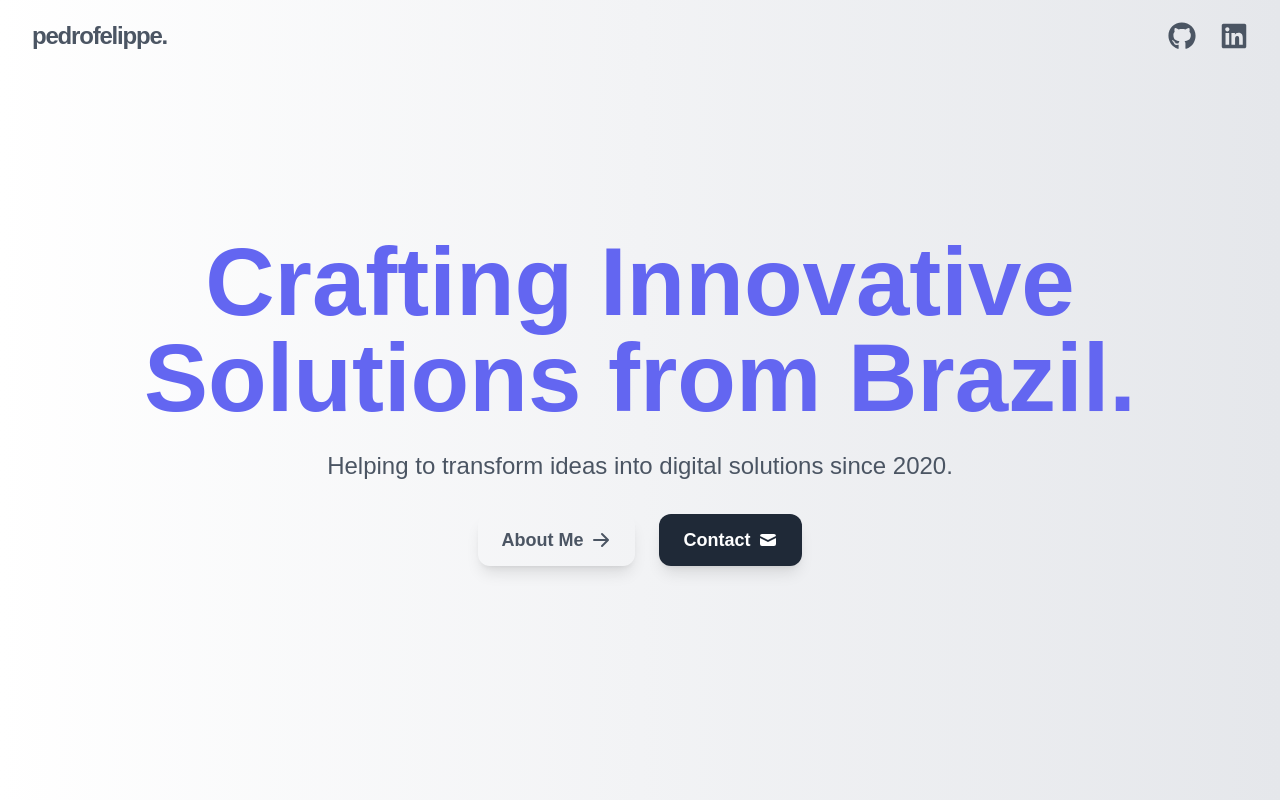
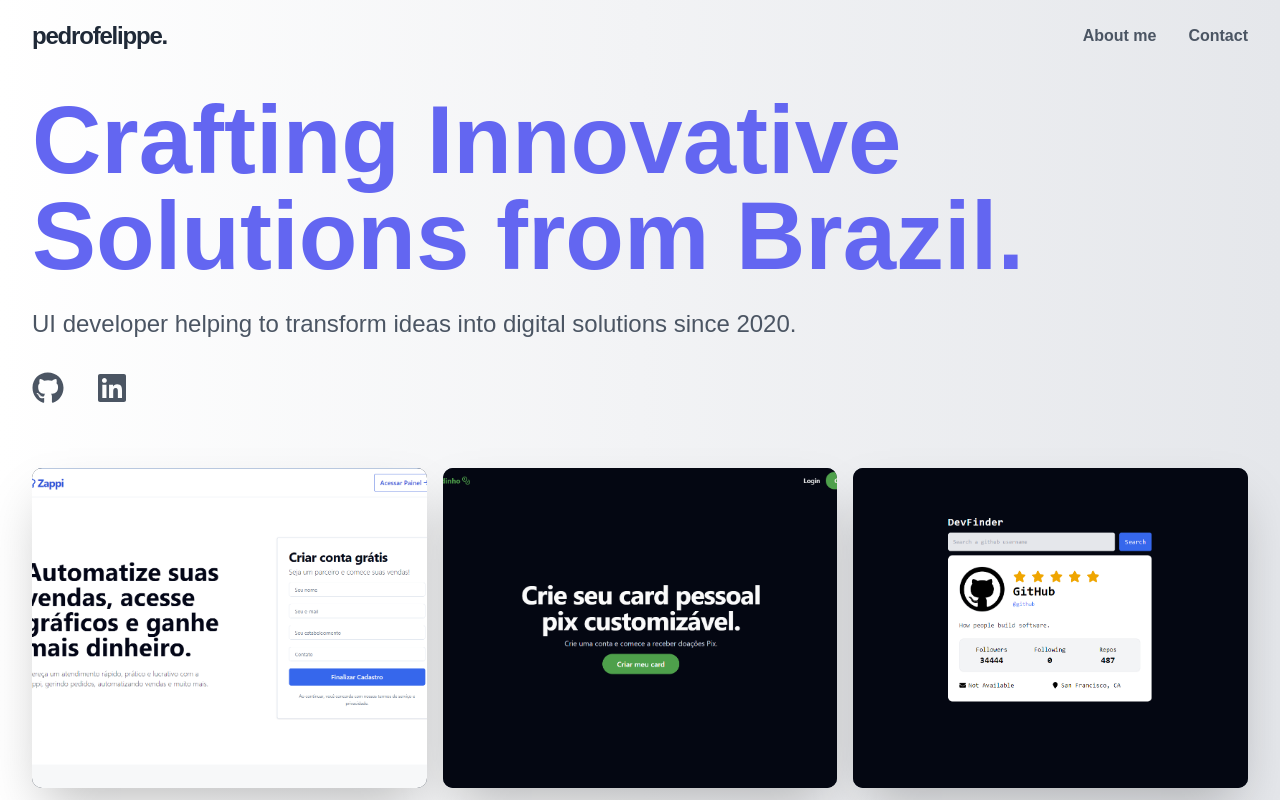
Before and after one commit to pefelippe/Portfolio, a Next.js app: page / in a window 1280 px wide. Built offline with nearby package versions, Linux system fonts and the light colour scheme.

Commit message:
refactor

```diff
--- a/pages/index.tsx
+++ b/pages/index.tsx
@@ -6,13 +6,14 @@ import FeaturedProjectsSection from "../src/sections/FeaturedProjectsSection";
 export default function Home() {
   return (
     <motion.div
-      className="flex flex-col items-center min-h-screen justify-center w-full mx-auto
+      className="flex flex-col items-start justify-center w-full mx-auto gap-16 pt-[10vh] min-h-screen max-w-screen-2xl
        px-4 sm:px-6 lg:px-8"
       initial={{ opacity: 0 }}
       animate={{ opacity: 1 }}
       transition={{ duration: 0.75 }}
     >
       <HeroSection />
+      <FeaturedProjectsSection />
     </motion.div>
   );
 }
--- a/src/components/ProjectCard.tsx
+++ b/src/components/ProjectCard.tsx
@@ -1,5 +1,4 @@
 import { motion } from "framer-motion";
-import Link from "next/link";
 import { useState } from "react";
 import { GitHubLogoIcon } from "@radix-ui/react-icons";
 import { Rocket } from "lucide-react";
@@ -33,32 +32,33 @@ function ProjectCard({
 
   return (
     <motion.div
-      whileHover={{ scale: 1.03 }}
-      className="flex flex-col bg-[#141418] rounded-xl shadow-lg overflow-hidden h-full cursor-pointer"
+      whileHover={{ scale: 1.05 }}
+      className="flex flex-col bg-gray-800 rounded-md shadow-2xl overflow-hidden h-full cursor-pointer transition-transform duration-300"
       onClick={handleCardClick}
     >
       <div
-        className="relative w-full overflow-hidden  "
+        className="relative w-full overflow-hidden"
         onMouseEnter={() => setIsHovered(true)}
         onMouseLeave={() => setIsHovered(false)}
       >
         <motion.img
           src={imgUrl}
           alt={title}
-          className={`w-full h-60 object-cover transition-all duration-300  ${
+          className={`w-full h-80 object-cover transition-transform duration-300 ${
             isHovered ? "scale-110 blur-sm" : ""
           }`}
         />
         {isHovered && (
-          <div className="absolute inset-0 flex items-center justify-center bg-black bg-opacity-70 p-4">
+          <div className="absolute inset-0 flex flex-col items-center justify-center bg-black bg-opacity-70 p-4 transition-opacity duration-300">
+            <h3 className="text-xl font-bold mb-2 text-white">{title}</h3>
             <p className="text-white text-center text-sm">{description}</p>
           </div>
         )}
       </div>
-      <div className="p-4 flex flex-col flex-grow">
-        <h3 className="text-lg font-semibold mb-2 text-white">{title}</h3>
+      {/* <div className="p-6 flex flex-col flex-grow">
+        <h3 className="text-xl font-bold mb-2 text-white">{title}</h3>
         {stack.length > 0 && (
-          <div className="flex flex-wrap gap-2 ">
+          <div className="flex flex-wrap gap-2 mt-2">
             {stack.map((tech) => (
               <span
                 key={tech}
@@ -69,41 +69,7 @@ function ProjectCard({
             ))}
           </div>
         )}
-        {/* <div className="flex justify-between mt-auto">
-          <Button
-            variant="outline"
-            size="sm"
-            className="bg-gray-700 text-white hover:bg-gray-600"
-            onClick={(e) => {
-              e.stopPropagation();
-              window.open(link || repo, "_blank", "noopener,noreferrer");
-            }}
-          >
-            {link ? (
-              <>
-                <Rocket className="mr-2 h-4 w-4" /> Demo
-              </>
-            ) : (
-              <>
-                <GitHubLogoIcon className="mr-2 h-4 w-4" /> Repo
-              </>
-            )}
-          </Button>
-          {link && (
-            <Button
-              variant="outline"
-              size="sm"
-              className="bg-gray-700 text-white hover:bg-gray-600"
-              onClick={(e) => {
-                e.stopPropagation();
-                window.open(repo, "_blank", "noopener,noreferrer");
-              }}
-            >
-              <GitHubLogoIcon className="mr-2 h-4 w-4" /> Repo
-            </Button>
-          )}
-        </div> */}
-      </div>
+      </div> */}
     </motion.div>
   );
 }
--- a/src/components/layout/Header.tsx
+++ b/src/components/layout/Header.tsx
@@ -7,11 +7,33 @@ import {
   FaBars,
   FaHome,
   FaUser,
-  FaProjectDiagram,
   FaEnvelope,
 } from "react-icons/fa";
 import { useRouter } from "next/router";
 import { useState } from "react";
+
+const buttonData = [
+  {
+    text: "About Me",
+    href: "/about",
+    bgColor: "bg-blue-600",
+    textColor: "text-gray-600",
+    hoverBgColor: "hover:bg-blue-700",
+    svgPath:
+      "M10.293 3.293a1 1 0 011.414 0l6 6a1 1 0 010 1.414l-6 6a1 1 0 01-1.414-1.414L14.586 11H3a1 1 0 110-2h11.586l-4.293-4.293a1 1 0 010-1.414z",
+    delay: 1.5,
+  },
+  {
+    text: "Contact",
+    href: "/contact",
+    bgColor: "bg-gray-800",
+    textColor: "text-white",
+    hoverBgColor: "hover:bg-gray-900",
+    svgPath:
+      "M2.003 5.884L10 9.882l7.997-3.998A2 2 0 0016 4H4a2 2 0 00-1.997 1.884z M18 8.118l-8 4-8-4V14a2 2 0 002 2h12a2 2 0 002-2V8.118z",
+    delay: 1.9,
+  },
+];
 
 const Header = () => {
   const router = useRouter();
@@ -33,18 +55,16 @@ const Header = () => {
       initial={{ opacity: 0, y: -25 }}
       animate={{ opacity: 1, y: 0 }}
       transition={{ duration: 0.75, delay: 1 }}
-      className="fixed w-full duration-300 py-5 left-0 right-0 mx-auto h-auto max-w-screen-2xl text-gray-600
-       border-gray-200 dark:border-gray-100/30 z-40 px-4 sm:px-6 lg:px-8 bg-gradient-to-r from-white to-gray-200"
+      className="fixed w-full duration-300 py-5 left-0 right-0 mx-auto max-w-screen-2xl h-[10vh]
+       bg-gradient-to-r from-white to-gray-200 text-gray-800
+       border-gray-200 dark:border-gray-100/30 z-40 px-4 sm:px-6 lg:px-8"
     >
       <div className="flex mx-auto items-center justify-between w-full">
-        <Link
-          href="/"
-          className="text-2xl tracking-tighter font-bold text-gray-600 hover:text-gray-800 "
-        >
+        <Link href="/" className="text-2xl tracking-tighter font-bold">
           pedrofelippe.
         </Link>
 
-        <div className="hidden">
+        <div className="md:hidden">
           <button
             onClick={() => setIsMenuOpen(!isMenuOpen)}
             className="text-gray-300"
@@ -54,12 +74,11 @@ const Header = () => {
         </div>
 
         <div
-          className={` md:items-center hidden
+          className={`md:flex md:items-center hidden
            flex-col md:flex-row font-semibold gap-8 mt-4 md:mt-0`}
         >
           {[
-            { href: "/about", label: "About" },
-            { href: "/projects", label: "Projects" },
+            { href: "/about", label: "About me" },
             { href: "/contact", label: "Contact" },
           ].map((link) => (
             <Link
@@ -72,31 +91,6 @@ const Header = () => {
               {link.label}
             </Link>
           ))}
-        </div>
-
-        <div className="hidden md:block border-gray-200 dark:border-gray-700">
-          <div className="flex justify-center space-x-6">
-            <motion.a
-              href="https://github.com/pefelippe"
-              target="_blank"
-              rel="noopener noreferrer"
-              whileHover={{ scale: 1.1 }}
-              whileTap={{ scale: 0.9 }}
-              className="text-gray-600 hover:text-gray-800 dark:text-gray-600 "
-            >
-              <FaGithub className="w-7 h-7" />
-            </motion.a>
-            <motion.a
-              href="https://www.linkedin.com/in/pedro-felippe/"
-              target="_blank"
-              rel="noopener noreferrer"
-              whileHover={{ scale: 1.1 }}
-              whileTap={{ scale: 0.9 }}
-              className="text-gray-600 hover:text-gray-800 dark:text-gray-600 e"
-            >
-              <FaLinkedin className="w-7 h-7" />
-            </motion.a>
-          </div>
         </div>
       </div>
 
@@ -118,16 +112,11 @@ const Header = () => {
             </button>
           </div>
 
-          <nav className="flex-grow py-8 px-6">
+          <nav className="flex-grow py-8 px-6 hidden">
             <ul className="space-y-6">
               {[
                 { href: "/", label: "Home", icon: FaHome },
                 { href: "/about", label: "About", icon: FaUser },
-                {
-                  href: "/projects",
-                  label: "Projects",
-                  icon: FaProjectDiagram,
-                },
                 { href: "/contact", label: "Contact", icon: FaEnvelope },
               ].map((link) => (
                 <motion.li
@@ -160,7 +149,7 @@ const Header = () => {
           </nav>
 
           <div className="p-6 border-t border-gray-700">
-            <div className="flex justify-center space-x-6">
+            <div className="flex justify-center ">
               <motion.a
                 href="https://github.com/pefelippe"
                 target="_blank"
--- a/src/sections/FeaturedProjectsSection.tsx
+++ b/src/sections/FeaturedProjectsSection.tsx
@@ -8,34 +8,24 @@ function FeaturedProjectsSection() {
   const featuredProjects = projects.slice(0, 3);
 
   return (
-    <motion.div
-      initial={{ opacity: 0, y: 20 }}
-      animate={{ opacity: 1, y: 0 }}
-      transition={{ duration: 0.8, delay: 1.5 }}
-      className=" "
-    >
-      <div className="flex flex-col md:flex-row justify-between items-center mb-6">
-        <h2 className="text-3xl font-bold underline decoration-blue">
+    <motion.div className=" ">
+      {/* <div className="flex flex-col md:flex-row justify-center items-center mb-6">
+        <h2 className="text-5xl font-bold  text-indigo-500 mb-10">
           Featured Projects
         </h2>
-        <Link
-          href="/projects"
-          className="inline-block hover:text-gray-300  text-sm text-gray-400
-           font-semibold py-2 px-4 rounded-md hover:bg-blue-700 transition duration-300  "
-        >
-          View All Projects
-        </Link>
-      </div>
-      <div className="grid grid-cols-1 sm:grid-cols-2 xl:grid-cols-3  gap-6">
-        {featuredProjects.map((project) => (
-          <ProjectCard key={project.id} {...project} />
+      </div> */}
+      <div className="grid grid-cols-1 sm:grid-cols-2 xl:grid-cols-3  gap-4">
+        {featuredProjects.map((project, index) => (
+          <motion.div
+            key={project.id}
+            initial={{ opacity: 0, y: 20 }}
+            animate={{ opacity: 1, y: 0 }}
+            transition={{ duration: 0.5, delay: 1.5 + index * 0.3 }}
+          >
+            <ProjectCard {...project} />
+          </motion.div>
         ))}
       </div>
-      <motion.div
-        className="mt-8 text-center"
-        whileHover={{ scale: 1.05 }}
-        whileTap={{ scale: 0.95 }}
-      ></motion.div>
     </motion.div>
   );
 }
--- a/src/sections/HeroSection.tsx
+++ b/src/sections/HeroSection.tsx
@@ -1,91 +1,58 @@
 import { motion } from "framer-motion";
-import Link from "next/link";
-import React from "react"; // Removed Typical import
-
-const buttonData = [
-  {
-    text: "About Me",
-    href: "/about",
-    bgColor: "bg-blue-600",
-    textColor: "text-gray-600",
-    hoverBgColor: "hover:bg-blue-700",
-    svgPath:
-      "M10.293 3.293a1 1 0 011.414 0l6 6a1 1 0 010 1.414l-6 6a1 1 0 01-1.414-1.414L14.586 11H3a1 1 0 110-2h11.586l-4.293-4.293a1 1 0 010-1.414z",
-    delay: 1.5,
-  },
-  {
-    text: "Contact",
-    href: "/contact",
-    bgColor: "bg-gray-800",
-    textColor: "text-white",
-    hoverBgColor: "hover:bg-gray-900",
-    svgPath:
-      "M2.003 5.884L10 9.882l7.997-3.998A2 2 0 0016 4H4a2 2 0 00-1.997 1.884z M18 8.118l-8 4-8-4V14a2 2 0 002 2h12a2 2 0 002-2V8.118z",
-    delay: 1.9,
-  },
-];
+import React from "react";
+import { FaGithub, FaLinkedin } from "react-icons/fa";
 
 function HeroSection() {
   return (
     <motion.div
-      className="flex flex-col items-center justify-center w-full mx-auto px gap-4 max-w-7xl"
+      className="flex flex-col items-start justify-center w-full mx-auto px gap-4 "
       initial={{ opacity: 0, y: 50 }}
       animate={{ opacity: 1, y: 0 }}
       transition={{ duration: 0.8, ease: "easeOut" }}
     >
-      <div className="max-w-full md:max-w-screen-2xl text-center">
-        <h1 className="text-6xl md:text-7xl lg:text-8xl font-extrabold leading-tight mb-6 text-indigo-500 flex-wrap">
+      <div className="max-w-full md:max-w-6xl text-start">
+        <h1 className="text-4xl md:text-7xl lg:text-8xl  font-extrabold leading-tight mb-4 md:mb-6 text-indigo-500 flex-wrap">
           Crafting Innovative Solutions from Brazil.
         </h1>
 
         <motion.p
-          className="text-xl lg:text-2xl  mb-8 max-w-5xl mx-auto text-gray-600"
+          className="text-xl lg:text-2xl  mb-8 max-w-5xl  text-gray-600"
           initial={{ opacity: 0, y: 20 }}
           animate={{ opacity: 1, y: 0 }}
           transition={{ duration: 0.6, delay: 0.6 }}
         >
-          Helping to transform ideas into digital solutions since 2020.
+          UI developer helping to transform ideas into digital solutions since
+          2020.
         </motion.p>
 
         <motion.div
-          className="flex flex-col sm:flex-row gap-6 items-center justify-center w-full"
-          initial={{ opacity: 0 }}
-          animate={{ opacity: 1 }}
-          transition={{ duration: 0.6, delay: 0.8 }}
+          initial={{ opacity: 0, y: 20 }}
+          animate={{ opacity: 1, y: 0 }}
+          transition={{ duration: 0.6, delay: 1 }}
+          className=" border-gray-200"
         >
-          {buttonData.map(
-            (
-              { text, href, bgColor, textColor, hoverBgColor, svgPath },
-              index,
-            ) => (
-              <motion.div
-                key={text}
-                initial={{ opacity: 0, y: 20 }}
-                animate={{ opacity: 1, y: 0 }}
-                transition={{ duration: 0.4, delay: 1 + index * 0.2 }}
-              >
-                <Link href={href} passHref>
-                  <motion.button
-                    className={`w-[90vw] sm:w-auto px-6 py-3 rounded-lg font-semibold text-lg
-                  shadow-lg transition duration-300 flex items-center justify-center
-                  ${bgColor} ${textColor} ${hoverBgColor}`}
-                    whileHover={{ scale: 1.05 }}
-                    whileTap={{ scale: 0.95 }}
-                  >
-                    {text}
-                    <svg
-                      xmlns="http://www.w3.org/2000/svg"
-                      className="h-5 w-5 ml-2"
-                      viewBox="0 0 20 20"
-                      fill="currentColor"
-                    >
-                      <path fillRule="evenodd" d={svgPath} clipRule="evenodd" />
-                    </svg>
-                  </motion.button>
-                </Link>
-              </motion.div>
-            ),
-          )}
+          <div className="flex justify-start space-x-8">
+            <motion.a
+              href="https://github.com/pefelippe"
+              target="_blank"
+              rel="noopener noreferrer"
+              whileHover={{ scale: 1.1 }}
+              whileTap={{ scale: 0.9 }}
+              className="text-gray-600 hover:text-gray-800 dark:text-gray-600"
+            >
+              <FaGithub className="w-8 h-8" />
+            </motion.a>
+            <motion.a
+              href="https://www.linkedin.com/in/pedro-felippe/"
+              target="_blank"
+              rel="noopener noreferrer"
+              whileHover={{ scale: 1.1 }}
+              whileTap={{ scale: 0.9 }}
+              className="text-gray-600 hover:text-gray-800 dark:text-gray-600 "
+            >
+              <FaLinkedin className="w-8 h-8" />
+            </motion.a>
+          </div>
         </motion.div>
       </div>
     </motion.div>
```
